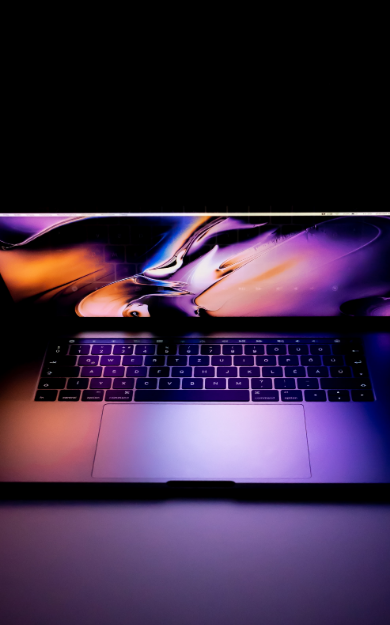
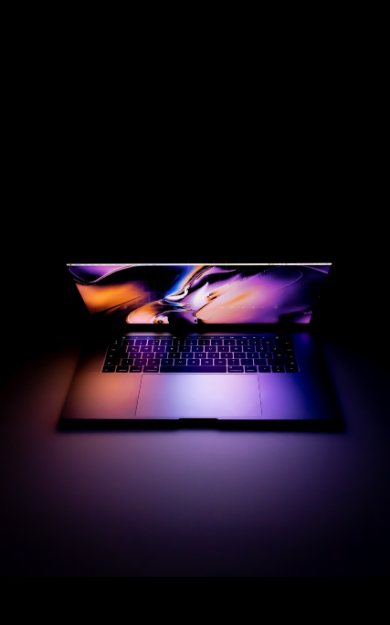
Before and after one commit to abadjazzrell/portfolio, a website: page src/index.html in a window 390 px wide. Shown: the part 88-713 px from the top of the page. Drawn offline with Linux system fonts and the light colour scheme.

Commit message:
Fixed Profile Picture and PDF

```diff
--- a/src/input.css
+++ b/src/input.css
@@ -85,6 +85,7 @@ body{
 
    @media (max-width: 575px) {
     .myCustomImage {
-      background-size: 80vh
+      background-size: 100%;
+      background-color: black;
     }
   }
```
Also changed, not shown: dist/output.css.
